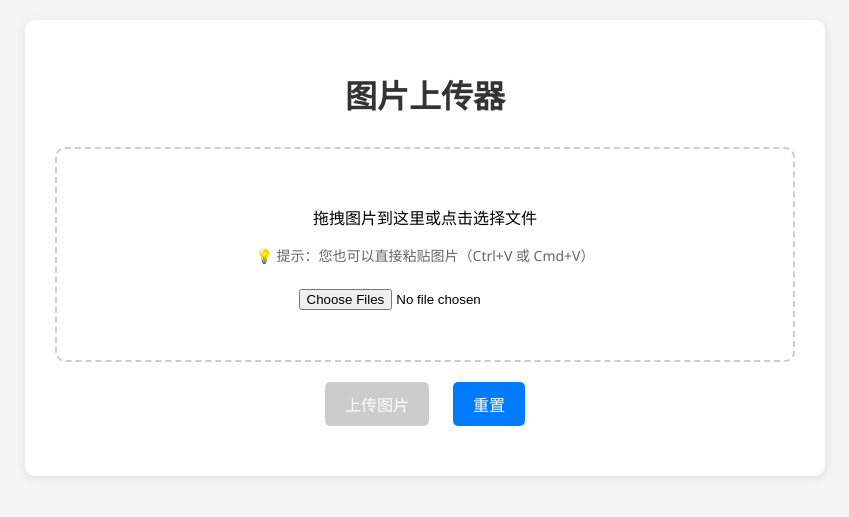
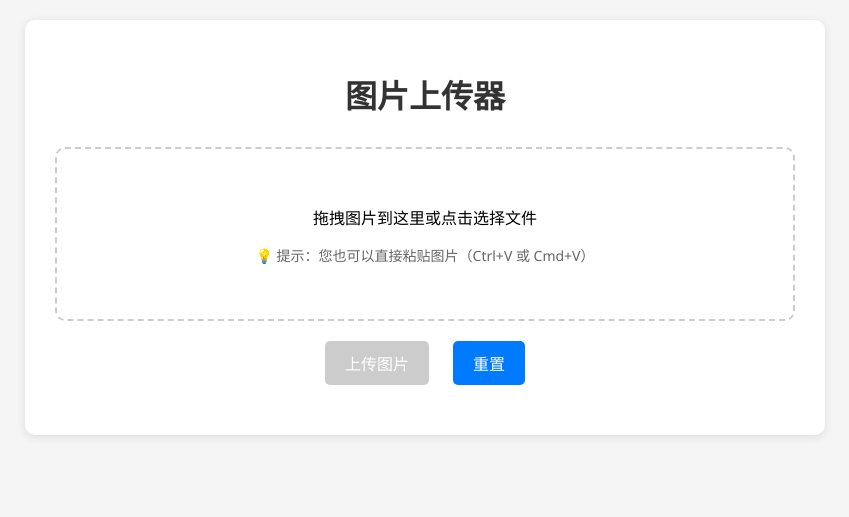
Before and after one commit to k1rinh/image_uploader, a Flask app: page / in a window 1280 px wide. Shown: the top 517 px of the page, without its empty margins (215-1064 px from the left). Run offline with Flask 3, Linux system fonts and the light colour scheme; some libraries are stand-ins or nearby versions.

Commit message:
feat: 隐藏文件选择按钮

```diff
--- a/app/static/css/style.css
+++ b/app/static/css/style.css
@@ -56,10 +56,6 @@ h1 {
     opacity: 0;
     cursor: pointer;
     z-index: 1;
-}
-
-input[type="file"] {
-    margin: 10px 0;
 }
 
 .paste-hint {
--- a/app/static/js/main.js
+++ b/app/static/js/main.js
@@ -20,19 +20,7 @@ function initializeEventListeners() {
     uploadArea.addEventListener('dragleave', handleDragLeave);
     uploadArea.addEventListener('drop', handleDrop);
 
-    // 优化的点击处理 - 防止双击问题
-    uploadArea.addEventListener('click', (e) => {
-        // 如果点击的是文件输入框本身，不要触发额外的click
-        if (e.target === fileInput) {
-            return;
-        }
-
-        // 只在点击空白区域时才触发文件选择
-        e.preventDefault();
-        fileInput.click();
-    });
-
-    // 文件选择处理
+    // 文件选择处理 - 由于文件输入框覆盖整个uploadArea，点击任何地方都会触发文件选择
     fileInput.addEventListener('change', handleFileInputChange);
 
     // 粘贴图片处理
--- a/app/templates/index.html
+++ b/app/templates/index.html
@@ -15,7 +15,7 @@
         <div class="upload-area" id="uploadArea">
             <p>拖拽图片到这里或点击选择文件</p>
             <p class="paste-hint">💡 提示：您也可以直接粘贴图片（Ctrl+V 或 Cmd+V）</p>
-            <input type="file" id="fileInput" accept="image/*" multiple="false">
+            <input type="file" id="fileInput" accept="image/*" multiple="false" class="file-input">
         </div>
 
         <div class="file-info" id="fileInfo">
```
